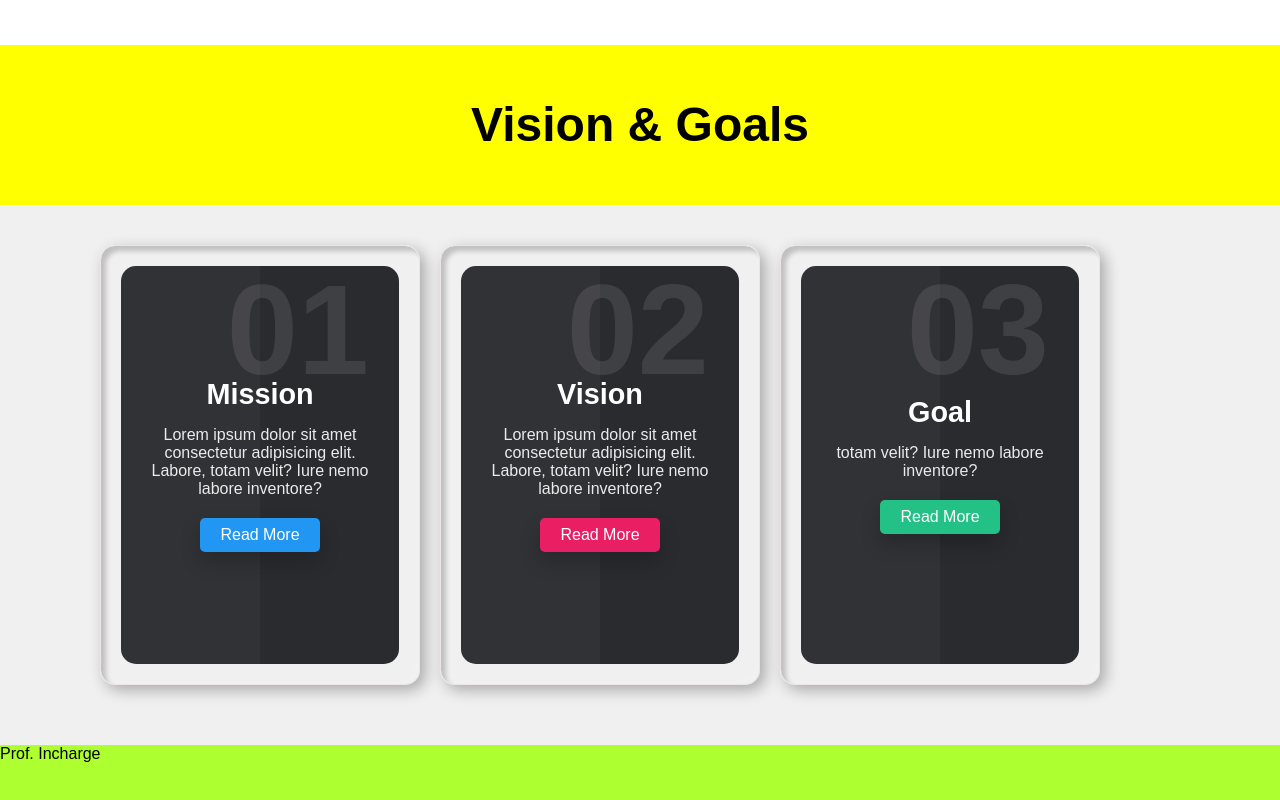
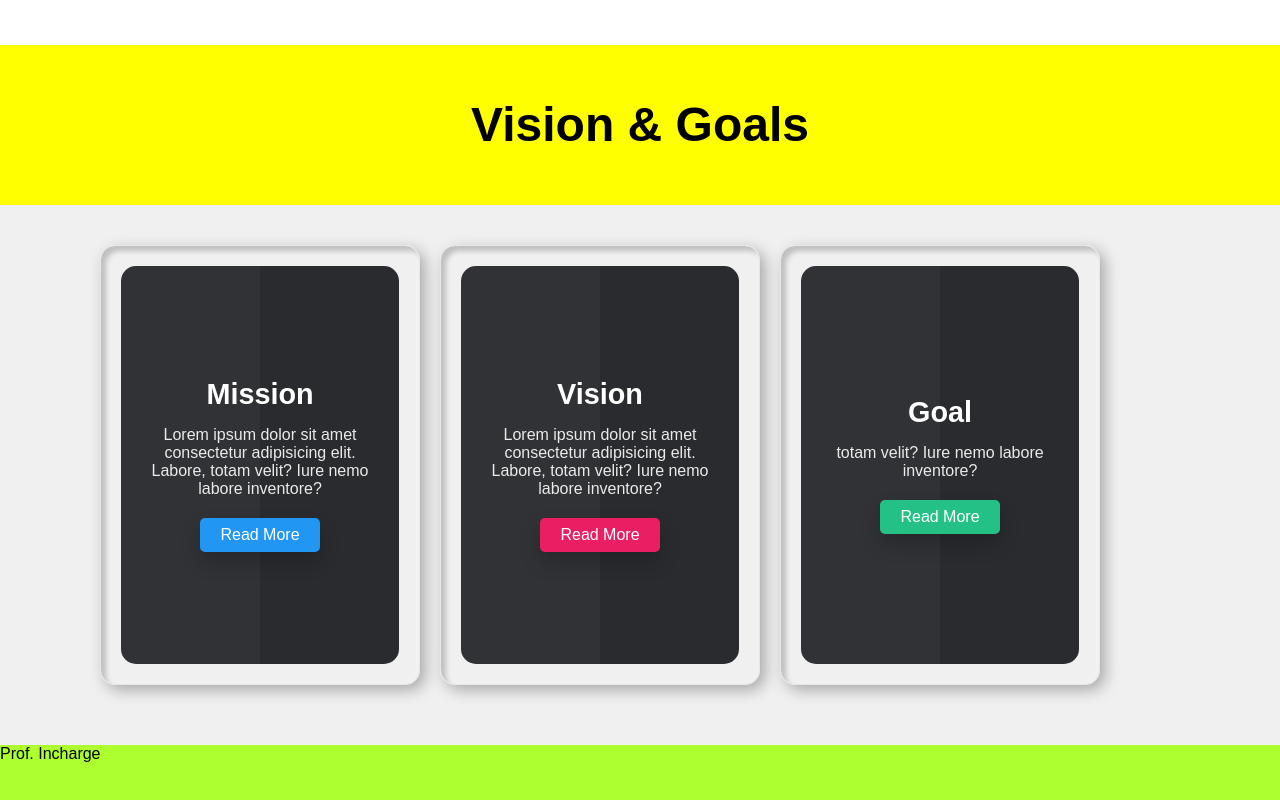
Before and after one commit to codewithnick/ecellnitjsr, a React (Create React App) app: page / in a window 1280 px wide. Shown: the part 658-1458 px from the top of the page. Built offline with nearby package versions, Linux system fonts and the light colour scheme.

Commit message:
Removed the no.

```diff
--- a/src/components/VisionGoal.jsx
+++ b/src/components/VisionGoal.jsx
@@ -12,7 +12,7 @@ export const VisionGoal = () => {
         <div className="card">
           <div className="box">
             <div className="content">
-              <h2>01</h2>
+
               <h3>Mission</h3>
               <p>Lorem ipsum dolor sit amet consectetur adipisicing elit. Labore, totam velit? Iure nemo labore inventore?</p>
               <a href="#">Read More</a>
@@ -23,7 +23,7 @@ export const VisionGoal = () => {
         <div className="card">
           <div className="box">
             <div className="content">
-              <h2>02</h2>
+
               <h3>Vision</h3>
               <p>Lorem ipsum dolor sit amet consectetur adipisicing elit. Labore, totam velit? Iure nemo labore inventore?</p>
               <a href="#">Read More</a>
@@ -34,7 +34,7 @@ export const VisionGoal = () => {
         <div className="card">
           <div className="box">
             <div className="content">
-              <h2>03</h2>
+
               <h3>Goal</h3>
               <p>totam velit? Iure nemo labore inventore?</p>
               <a href="#">Read More</a>
```
